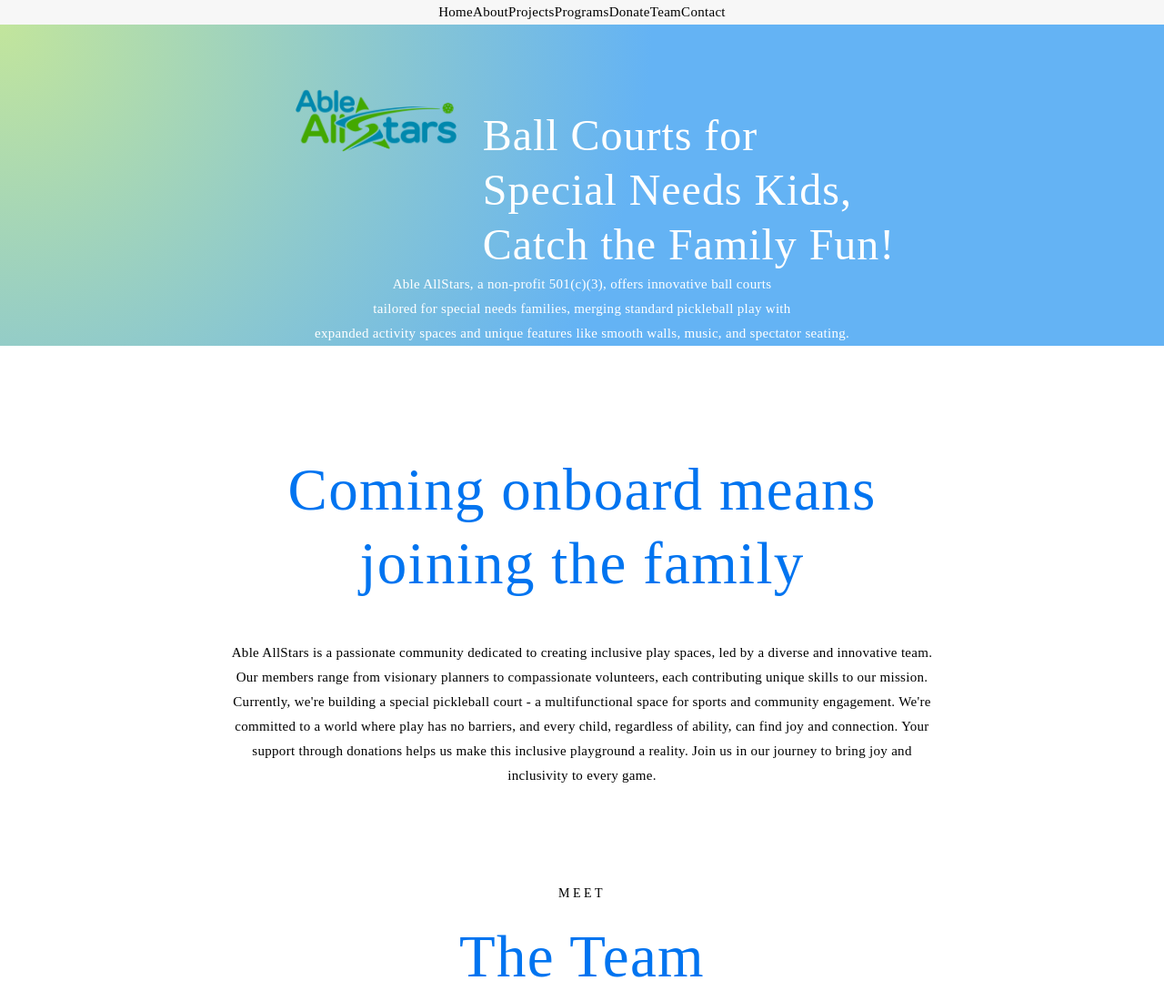
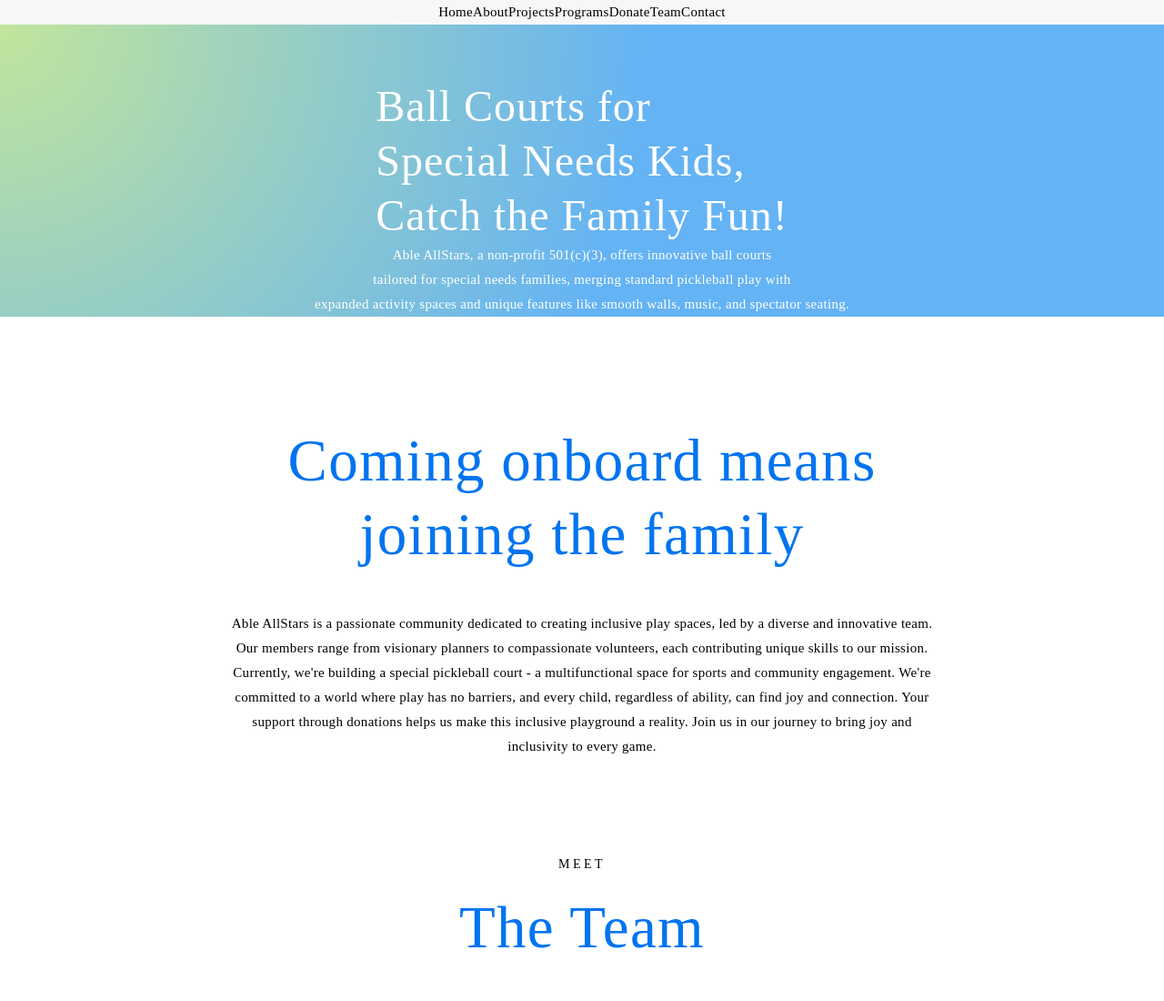
Before and after one commit to Ableallstarsorg/website, a website built with Parcel: page html/team.html in a window 1280 px wide. Shown: the top 1100 px of the page at 91% size. Built offline with nearby package versions, Linux system fonts and the light colour scheme; files whose address does not match are found by name.

Commit message:
Update team.html

```diff
--- a/html/team.html
+++ b/html/team.html
@@ -140,7 +140,6 @@
         </header>
         <div class="home-hero">
           <div class="home-container02">
-            <img alt="image" src="public/logo-300h.png" class="home-image">
             <h1 class="home-text">
               <br>
               <span>Ball Courts for</span>
```
